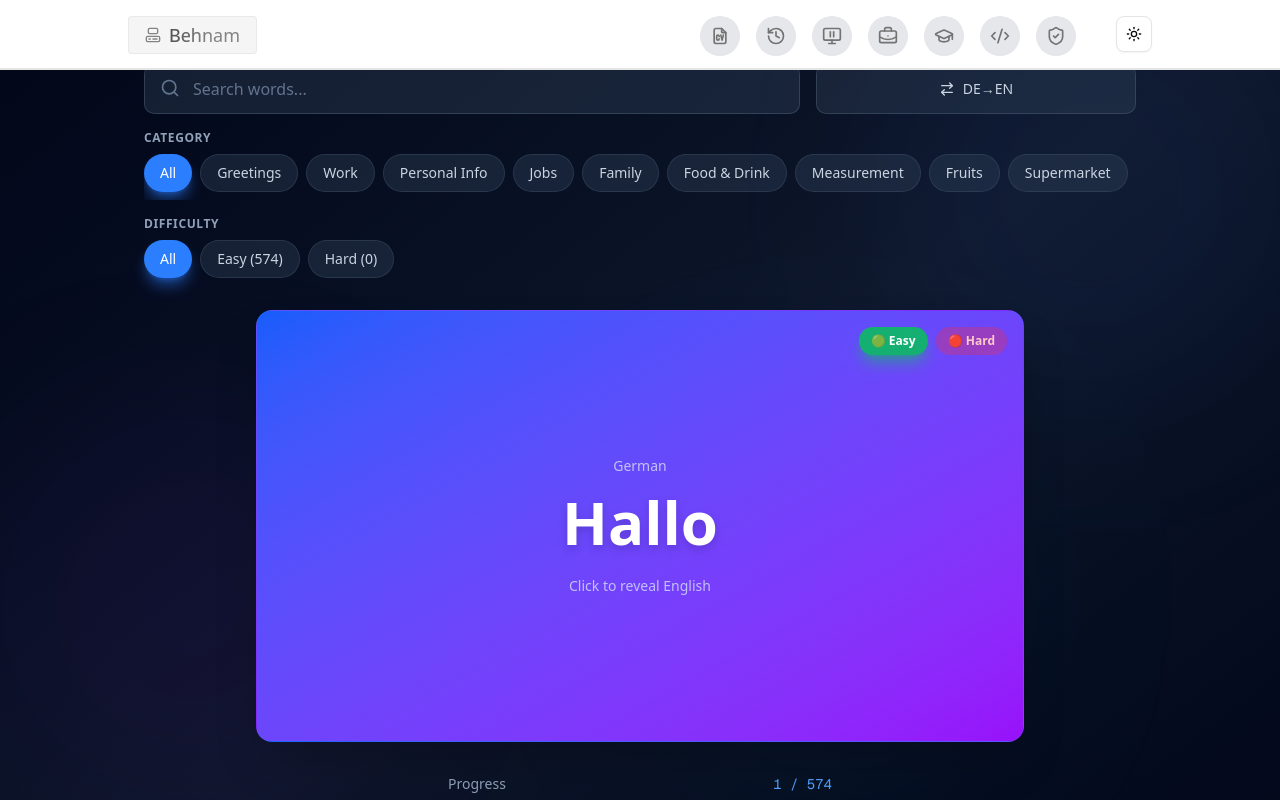
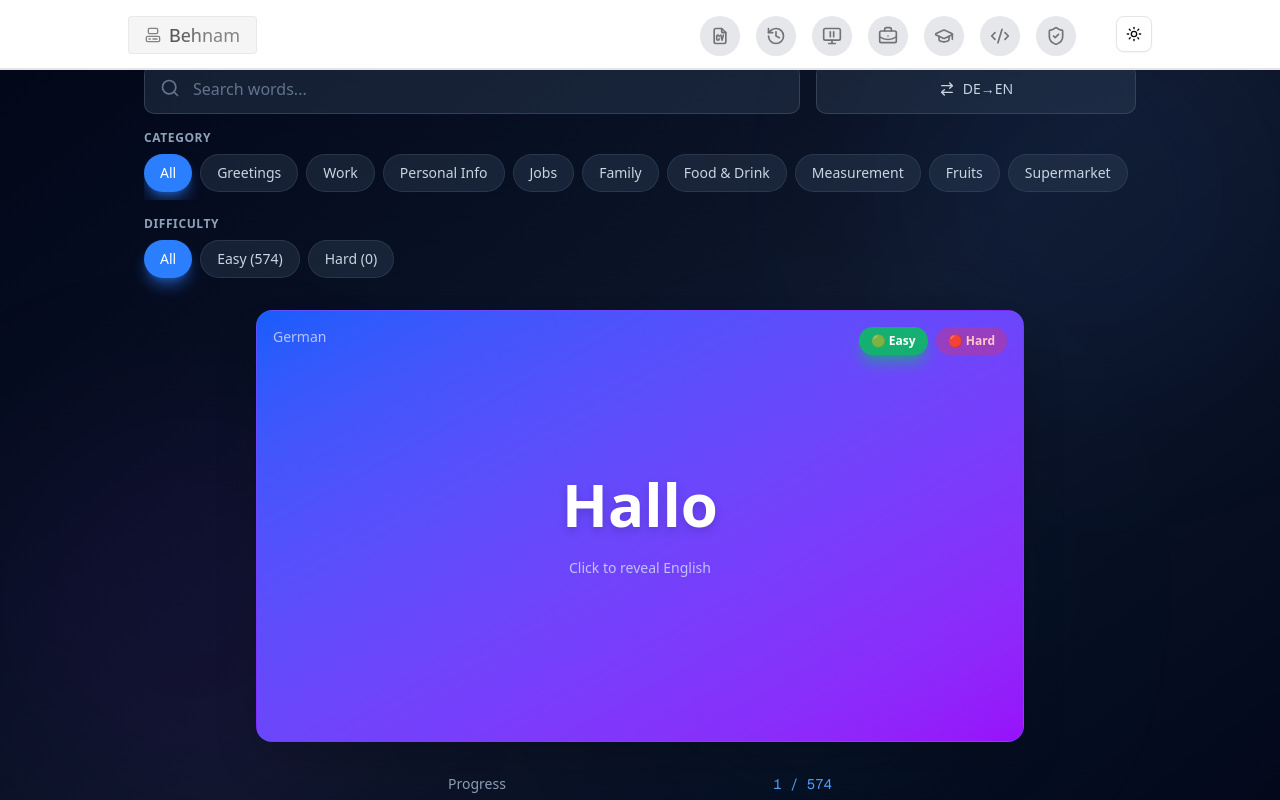
Before and after one commit to Ben-Najafloo/Magic-UI, a Next.js app: page /flash-card in a window 1280 px wide. Shown: the top 800 px of the page. Built offline with nearby package versions, Linux system fonts and the light colour scheme.

Commit message:
local storage of flash-kard2

```diff
--- a/src/app/flash-card/page.jsx
+++ b/src/app/flash-card/page.jsx
@@ -259,7 +259,7 @@ const Page = () => {
                                     {/* Front side */}
                                     {!isFlipped && (
                                         <div className="text-center animate-fadeIn">
-                                            <p className="text-slate-200 text-sm font-medium mb-4 opacity-75">
+                                            <p className="text-slate-200 text-sm font-medium mb-4 opacity-75  absolute top-4 left-4">
                                                 {isLanguageReversed ? 'English' : 'German'}
                                             </p>
                                             <h2 className="text-5xl md:text-6xl font-bold text-white mb-6 drop-shadow-lg">
@@ -276,7 +276,7 @@ const Page = () => {
                                     {/* Back side */}
                                     {isFlipped && (
                                         <div className="text-center animate-fadeIn">
-                                            <p className="text-slate-200 text-sm font-medium mb-4 opacity-75">
+                                            <p className="text-slate-200 text-sm font-medium mb-4 opacity-75  absolute top-4 left-4">
                                                 {isLanguageReversed ? 'German' : 'English'}
                                             </p>
                                             <h2 className="text-4xl md:text-5xl font-bold text-white mb-6 drop-shadow-lg">
```
